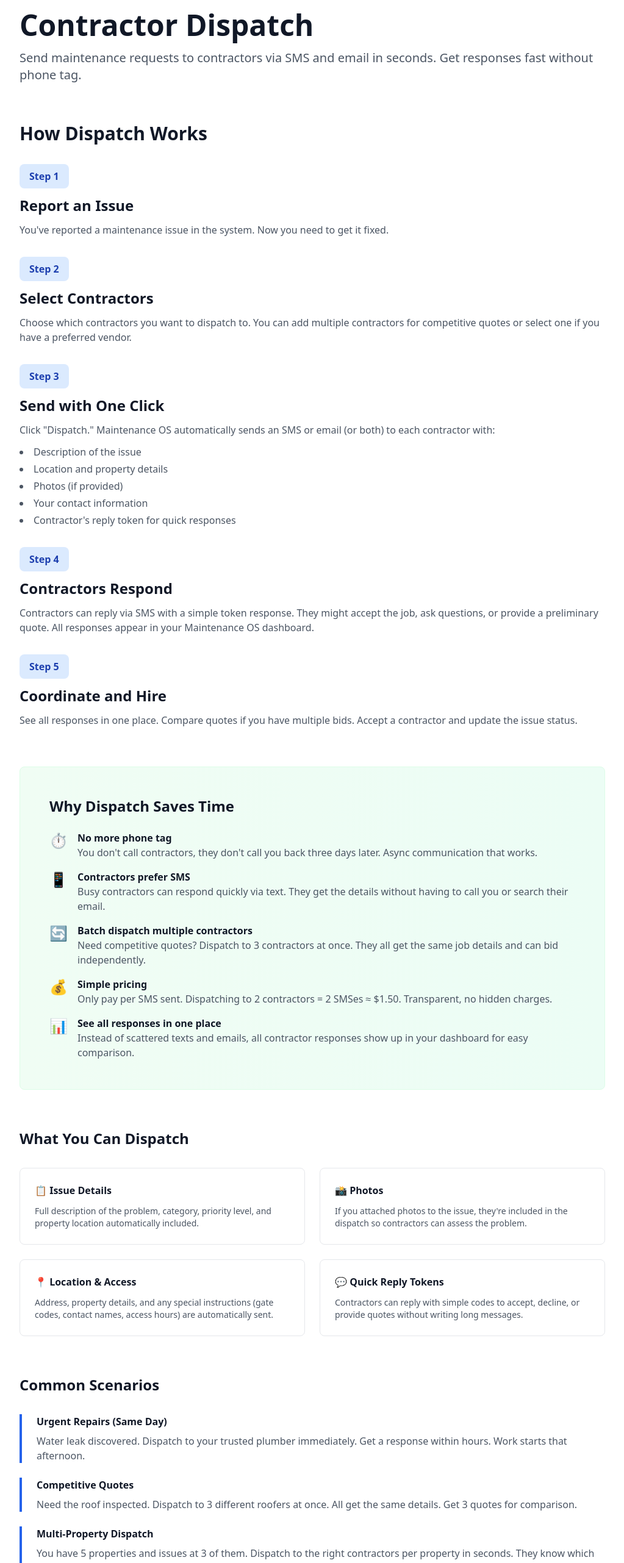
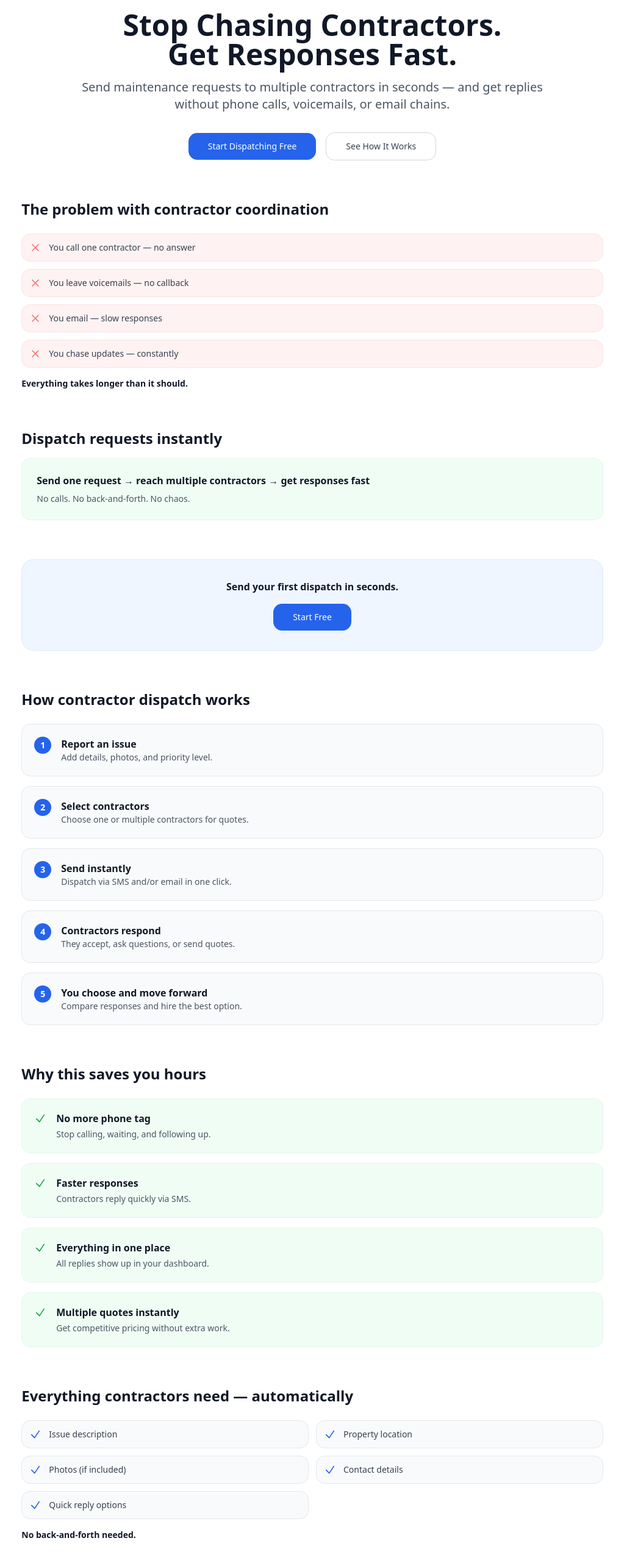
Before and after one commit to arishec/maintenance-os, a Next.js app: page /features/contractor-dispatch in a window 1280 px wide. Shown: the part 120-2683 px from the top of the page at 61% size, without its empty margins (128-1151 px from the left). Built offline with nearby package versions, Linux system fonts and the light colour scheme; no server answers.

Commit message:
Rewrite property tracking and contractor dispatch feature pages with high-conversion copy

```diff
--- a/app/features/contractor-dispatch/page.tsx
+++ b/app/features/contractor-dispatch/page.tsx
@@ -3,301 +3,364 @@
 import { PublicLayout } from '@/components/public-layout';
 
 export const metadata: Metadata = {
-  title: 'Contractor Dispatch',
+  title: 'Contractor Dispatch — Stop Chasing Contractors',
   description:
-    'Dispatch maintenance requests to contractors via SMS and email with one click. Get quick responses without phone calls or endless emails.',
+    'Send maintenance requests to multiple contractors in seconds and get replies without phone calls, voicemails, or email chains.',
   alternates: {
     canonical: '/features/contractor-dispatch',
   },
 };
 
+const problems = [
+  'You call one contractor \u2014 no answer',
+  'You leave voicemails \u2014 no callback',
+  'You email \u2014 slow responses',
+  'You chase updates \u2014 constantly',
+];
+
+const steps = [
+  {
+    number: '1',
+    title: 'Report an issue',
+    body: 'Add details, photos, and priority level.',
+  },
+  {
+    number: '2',
+    title: 'Select contractors',
+    body: 'Choose one or multiple contractors for quotes.',
+  },
+  {
+    number: '3',
+    title: 'Send instantly',
+    body: 'Dispatch via SMS and/or email in one click.',
+  },
+  {
+    number: '4',
+    title: 'Contractors respond',
+    body: 'They accept, ask questions, or send quotes.',
+  },
+  {
+    number: '5',
+    title: 'You choose and move forward',
+    body: 'Compare responses and hire the best option.',
+  },
+];
+
+const benefits = [
+  {
+    title: 'No more phone tag',
+    body: 'Stop calling, waiting, and following up.',
+  },
+  {
+    title: 'Faster responses',
+    body: 'Contractors reply quickly via SMS.',
+  },
+  {
+    title: 'Everything in one place',
+    body: 'All replies show up in your dashboard.',
+  },
+  {
+    title: 'Multiple quotes instantly',
+    body: 'Get competitive pricing without extra work.',
+  },
+];
+
+const whatGetsSent = [
+  'Issue description',
+  'Property location',
+  'Photos (if included)',
+  'Contact details',
+  'Quick reply options',
+];
+
+const useCases = [
+  {
+    title: 'Urgent repairs',
+    body: 'Dispatch immediately and get same-day responses.',
+  },
+  {
+    title: 'Getting multiple quotes',
+    body: 'Send to 3 contractors at once \u2014 compare instantly.',
+  },
+  {
+    title: 'Managing multiple properties',
+    body: 'Dispatch across properties without confusion.',
+  },
+];
+
 export default function ContractorDispatchPage() {
   return (
     <PublicLayout>
-      <main className="mx-auto max-w-5xl px-4 sm:px-6 lg:px-8 py-16">
-        {/* Header */}
-        <div className="mb-16">
-          <h1 className="text-4xl md:text-5xl font-bold text-gray-900 mb-4">
-            Contractor Dispatch
+      <main className="mx-auto max-w-5xl px-4 sm:px-6 lg:px-8 py-10 sm:py-16">
+        {/* Hero */}
+        <div className="mb-12 sm:mb-16 text-center">
+          <h1 className="text-3xl sm:text-4xl md:text-5xl font-bold text-gray-900 mb-4">
+            Stop Chasing Contractors.
+            <br className="hidden sm:block" />{' '}
+            Get Responses Fast.
           </h1>
-          <p className="text-xl text-gray-600">
-            Send maintenance requests to contractors via SMS and email in seconds. Get responses fast without
-            phone tag.
+          <p className="text-lg sm:text-xl text-gray-600 max-w-3xl mx-auto mb-8">
+            Send maintenance requests to multiple contractors in seconds &mdash;
+            and get replies without phone calls, voicemails, or email chains.
           </p>
-        </div>
-
-        {/* How It Works */}
-        <div className="mb-16">
-          <h2 className="text-3xl font-bold text-gray-900 mb-8">How Dispatch Works</h2>
-
-          <div className="space-y-8">
-            <div>
-              <div className="bg-blue-100 text-blue-800 rounded-lg px-4 py-2 inline-block font-bold mb-3">
-                Step 1
-              </div>
-              <h3 className="text-2xl font-bold text-gray-900 mb-3">Report an Issue</h3>
-              <p className="text-gray-600">
-                You've reported a maintenance issue in the system. Now you need to get it fixed.
-              </p>
-            </div>
-
-            <div>
-              <div className="bg-blue-100 text-blue-800 rounded-lg px-4 py-2 inline-block font-bold mb-3">
-                Step 2
-              </div>
-              <h3 className="text-2xl font-bold text-gray-900 mb-3">Select Contractors</h3>
-              <p className="text-gray-600">
-                Choose which contractors you want to dispatch to. You can add multiple contractors for competitive
-                quotes or select one if you have a preferred vendor.
-              </p>
-            </div>
-
-            <div>
-              <div className="bg-blue-100 text-blue-800 rounded-lg px-4 py-2 inline-block font-bold mb-3">
-                Step 3
-              </div>
-              <h3 className="text-2xl font-bold text-gray-900 mb-3">Send with One Click</h3>
-              <p className="text-gray-600">
-                Click "Dispatch." Maintenance OS automatically sends an SMS or email (or both) to each contractor
-                with:
-              </p>
-              <ul className="list-disc list-inside text-gray-600 mt-3 space-y-1">
-                <li>Description of the issue</li>
-                <li>Location and property details</li>
-                <li>Photos (if provided)</li>
-                <li>Your contact information</li>
-                <li>Contractor's reply token for quick responses</li>
-              </ul>
-            </div>
-
-            <div>
-              <div className="bg-blue-100 text-blue-800 rounded-lg px-4 py-2 inline-block font-bold mb-3">
-                Step 4
-              </div>
-              <h3 className="text-2xl font-bold text-gray-900 mb-3">Contractors Respond</h3>
-              <p className="text-gray-600">
-                Contractors can reply via SMS with a simple token response. They might accept the job, ask
-                questions, or provide a preliminary quote. All responses appear in your Maintenance OS dashboard.
-              </p>
-            </div>
-
-            <div>
-              <div className="bg-blue-100 text-blue-800 rounded-lg px-4 py-2 inline-block font-bold mb-3">
-                Step 5
-              </div>
-              <h3 className="text-2xl font-bold text-gray-900 mb-3">Coordinate and Hire</h3>
-              <p className="text-gray-600">
-                See all responses in one place. Compare quotes if you have multiple bids. Accept a contractor and
-                update the issue status.
-              </p>
-            </div>
-          </div>
-        </div>
-
-        {/* Why It Works */}
-        <div className="bg-gradient-to-r from-green-50 to-emerald-50 rounded-lg p-6 sm:p-8 lg:p-12 border border-green-100 mb-16">
-          <h2 className="text-2xl font-bold text-gray-900 mb-6">Why Dispatch Saves Time</h2>
-
-          <div className="space-y-4">
-            <div className="flex gap-4">
-              <span className="text-2xl">⏱️</span>
-              <div>
-                <h3 className="font-bold text-gray-900">No more phone tag</h3>
-                <p className="text-gray-600">
-                  You don't call contractors, they don't call you back three days later. Async communication that
-                  works.
-                </p>
-              </div>
-            </div>
-
-            <div className="flex gap-4">
-              <span className="text-2xl">📱</span>
-              <div>
-                <h3 className="font-bold text-gray-900">Contractors prefer SMS</h3>
-                <p className="text-gray-600">
-                  Busy contractors can respond quickly via text. They get the details without having to call you or
-                  search their email.
-                </p>
-              </div>
-            </div>
-
-            <div className="flex gap-4">
-              <span className="text-2xl">🔄</span>
-              <div>
-                <h3 className="font-bold text-gray-900">Batch dispatch multiple contractors</h3>
-                <p className="text-gray-600">
-                  Need competitive quotes? Dispatch to 3 contractors at once. They all get the same job details and
-                  can bid independently.
-                </p>
-              </div>
-            </div>
-
-            <div className="flex gap-4">
-              <span className="text-2xl">💰</span>
-              <div>
-                <h3 className="font-bold text-gray-900">Simple pricing</h3>
-                <p className="text-gray-600">
-                  Only pay per SMS sent. Dispatching to 2 contractors = 2 SMSes ≈ $1.50. Transparent, no hidden
-                  charges.
-                </p>
-              </div>
-            </div>
-
-            <div className="flex gap-4">
-              <span className="text-2xl">📊</span>
-              <div>
-                <h3 className="font-bold text-gray-900">See all responses in one place</h3>
-                <p className="text-gray-600">
-                  Instead of scattered texts and emails, all contractor responses show up in your dashboard for easy
-                  comparison.
-                </p>
-              </div>
-            </div>
-          </div>
-        </div>
-
-        {/* Features */}
-        <div className="mb-16">
-          <h2 className="text-2xl font-bold text-gray-900 mb-8">What You Can Dispatch</h2>
-
-          <div className="grid grid-cols-1 md:grid-cols-2 gap-6">
-            <div className="border border-gray-200 rounded-lg p-6">
-              <h3 className="font-bold text-gray-900 mb-3">📋 Issue Details</h3>
-              <p className="text-gray-600 text-sm">
-                Full description of the problem, category, priority level, and property location automatically
-                included.
-              </p>
-            </div>
-
-            <div className="border border-gray-200 rounded-lg p-6">
-              <h3 className="font-bold text-gray-900 mb-3">📸 Photos</h3>
-              <p className="text-gray-600 text-sm">
-                If you attached photos to the issue, they're included in the dispatch so contractors can assess
-                the problem.
-              </p>
-            </div>
-
-            <div className="border border-gray-200 rounded-lg p-6">
-              <h3 className="font-bold text-gray-900 mb-3">📍 Location & Access</h3>
-              <p className="text-gray-600 text-sm">
-                Address, property details, and any special instructions (gate codes, contact names, access hours)
-                are automatically sent.
-              </p>
-            </div>
-
-            <div className="border border-gray-200 rounded-lg p-6">
-              <h3 className="font-bold text-gray-900 mb-3">💬 Quick Reply Tokens</h3>
-              <p className="text-gray-600 text-sm">
-                Contractors can reply with simple codes to accept, decline, or provide quotes without writing long
-                messages.
-              </p>
-            </div>
-          </div>
-        </div>
-
-        {/* Use Cases */}
-        <div className="mb-16">
-          <h2 className="text-2xl font-bold text-gray-900 mb-8">Common Scenarios</h2>
-
-          <div className="space-y-6">
-            <div className="border-l-4 border-blue-600 pl-6">
-              <h3 className="font-bold text-gray-900 mb-2">Urgent Repairs (Same Day)</h3>
-              <p className="text-gray-600">
-                Water leak discovered. Dispatch to your trusted plumber immediately. Get a response within hours.
-                Work starts that afternoon.
-              </p>
-            </div>
-
-            <div className="border-l-4 border-blue-600 pl-6">
-              <h3 className="font-bold text-gray-900 mb-2">Competitive Quotes</h3>
-              <p className="text-gray-600">
-                Need the roof inspected. Dispatch to 3 different roofers at once. All get the same details. Get 3
-                quotes for comparison.
-              </p>
-            </div>
-
-            <div className="border-l-4 border-blue-600 pl-6">
-              <h3 className="font-bold text-gray-900 mb-2">Multi-Property Dispatch</h3>
-              <p className="text-gray-600">
-                You have 5 properties and issues at 3 of them. Dispatch to the right contractors per property in
-                seconds. They know which property they're going to.
-              </p>
-            </div>
-
-            <div className="border-l-4 border-blue-600 pl-6">
-              <h3 className="font-bold text-gray-900 mb-2">Tenant-Reported Issues</h3>
-              <p className="text-gray-600">
-                Tenant reports a broken heater via your intake form. Review the details, dispatch to HVAC
-                contractor. Tenant gets an update that it's being fixed.
-              </p>
-            </div>
-          </div>
-        </div>
-
-        {/* Related Features */}
-        <div className="mb-16">
-          <h2 className="text-2xl font-bold text-gray-900 mb-8">Works Well With</h2>
-
-          <div className="grid grid-cols-1 md:grid-cols-3 gap-6">
+          <div className="flex flex-col sm:flex-row items-center justify-center gap-4">
             <Link
-              href="/features/quote-comparison"
-              className="border border-gray-200 rounded-lg p-6 hover:shadow-lg transition-shadow"
+              href="/sign-up"
+              className="inline-flex justify-center rounded-xl bg-blue-600 px-8 py-3 text-sm font-medium text-white hover:bg-blue-700 transition-colors w-full sm:w-auto"
             >
-              <h3 className="font-bold text-gray-900 mb-2">Quote Comparison</h3>
-              <p className="text-gray-600 text-sm">Compare multiple contractor bids side by side</p>
+              Start Dispatching Free
             </Link>
-
             <Link
-              href="/features/property-maintenance-tracking"
-              className="border border-gray-200 rounded-lg p-6 hover:shadow-lg transition-shadow"
+              href="/how-it-works"
+              className="inline-flex justify-center rounded-xl border border-gray-300 bg-white px-8 py-3 text-sm font-medium text-gray-700 hover:bg-gray-50 transition-colors w-full sm:w-auto"
             >
-              <h3 className="font-bold text-gray-900 mb-2">Property Tracking</h3>
-              <p className="text-gray-600 text-sm">Report issues before dispatching to contractors</p>
-            </Link>
-
-            <Link
-              href="/features/tenant-intake"
-              className="border border-gray-200 rounded-lg p-6 hover:shadow-lg transition-shadow"
-            >
-              <h3 className="font-bold text-gray-900 mb-2">Tenant Intake</h3>
-              <p className="text-gray-600 text-sm">Collect maintenance requests from tenants, then dispatch</p>
+              See How It Works
             </Link>
           </div>
         </div>
 
-        {/* Pricing */}
-        <div className="bg-gradient-to-r from-yellow-50 to-orange-50 rounded-lg p-6 sm:p-8 lg:p-12 border border-yellow-100 mb-16">
-          <h2 className="text-2xl font-bold text-gray-900 mb-3">SMS Dispatch Pricing</h2>
-          <p className="text-gray-700 mb-6">
-            <strong>$0.50–$0.75 per SMS</strong> depending on destination and carrier. That's it. No monthly
-            minimums. You only pay for the SMSes you send.
+        {/* Problem */}
+        <section className="mb-12 sm:mb-16">
+          <h2 className="text-2xl font-bold text-gray-900 mb-6">
+            The problem with contractor coordination
+          </h2>
+          <div className="space-y-3 mb-4">
+            {problems.map((item) => (
+              <div
+                key={item}
+                className="flex items-center gap-3 rounded-xl border border-red-100 bg-red-50 p-3"
+              >
+                <svg
+                  className="h-5 w-5 flex-shrink-0 text-red-400"
+                  fill="none"
+                  viewBox="0 0 24 24"
+                  strokeWidth={2}
+                  stroke="currentColor"
+                >
+                  <path
+                    strokeLinecap="round"
+                    strokeLinejoin="round"
+                    d="M6 18L18 6M6 6l12 12"
+                  />
+                </svg>
+                <span className="text-gray-700 text-sm">{item}</span>
+              </div>
+            ))}
+          </div>
+          <p className="text-gray-900 font-bold text-sm">
+            Everything takes longer than it should.
           </p>
-          <p className="text-gray-700 mb-6">
-            <strong>Example:</strong> Dispatch to 3 contractors = 3 SMSes ≈ $2.25
-          </p>
-          <Link
-            href="/pricing"
-            className="text-blue-600 hover:text-blue-700 font-medium"
-          >
-            See full pricing →
-          </Link>
-        </div>
+        </section>
 
-        {/* CTA */}
-        <div className="bg-gradient-to-r from-blue-50 to-indigo-50 rounded-lg p-6 sm:p-8 lg:p-12 text-center border border-blue-100">
-          <h2 className="text-3xl font-bold text-gray-900 mb-3">
-            Stop playing phone tag with contractors
+        {/* Solution */}
+        <section className="mb-12 sm:mb-16">
+          <h2 className="text-2xl font-bold text-gray-900 mb-4">
+            Dispatch requests instantly
           </h2>
-          <p className="text-gray-600 mb-6 text-lg">
-            Dispatch to contractors in seconds. Get responses faster.
+          <div className="rounded-xl border border-green-100 bg-green-50 p-5 sm:p-6">
+            <p className="text-gray-900 font-bold mb-2">
+              Send one request &rarr; reach multiple contractors &rarr; get
+              responses fast
+            </p>
+            <p className="text-gray-600 text-sm">
+              No calls. No back-and-forth. No chaos.
+            </p>
+          </div>
+        </section>
+
+        {/* Early CTA */}
+        <section className="rounded-2xl bg-blue-50 border border-blue-100 p-6 sm:p-8 text-center mb-12 sm:mb-16">
+          <p className="text-gray-900 font-bold mb-1">
+            Send your first dispatch in seconds.
           </p>
           <Link
             href="/sign-up"
-            className="inline-block bg-blue-600 text-white px-8 py-3 rounded-lg hover:bg-blue-700 transition-colors font-medium"
+            className="inline-flex justify-center rounded-xl bg-blue-600 px-8 py-3 text-sm font-medium text-white hover:bg-blue-700 transition-colors mt-3"
+          >
+            Start Free
+          </Link>
+        </section>
+
+        {/* How it works */}
+        <section className="mb-12 sm:mb-16">
+          <h2 className="text-2xl font-bold text-gray-900 mb-6">
+            How contractor dispatch works
+          </h2>
+          <div className="space-y-4">
+            {steps.map((step) => (
+              <div
+                key={step.number}
+                className="flex items-start gap-4 rounded-xl border border-gray-200 bg-gray-50 p-4 sm:p-5"
+              >
+                <span className="flex h-7 w-7 flex-shrink-0 items-center justify-center rounded-full bg-blue-600 text-white text-sm font-bold">
+                  {step.number}
+                </span>
+                <div>
+                  <h3 className="font-bold text-gray-900">{step.title}</h3>
+                  <p className="text-gray-600 text-sm">{step.body}</p>
+                </div>
+              </div>
+            ))}
+          </div>
+        </section>
+
+        {/* Benefits */}
+        <section className="mb-12 sm:mb-16">
+          <h2 className="text-2xl font-bold text-gray-900 mb-6">
+            Why this saves you hours
+          </h2>
+          <div className="space-y-4">
+            {benefits.map((item) => (
+              <div
+                key={item.title}
+                className="flex items-start gap-4 rounded-xl border border-green-100 bg-green-50 p-4 sm:p-5"
+              >
+                <svg
+                  className="mt-0.5 h-5 w-5 flex-shrink-0 text-green-600"
+                  fill="none"
+                  viewBox="0 0 24 24"
+                  strokeWidth={2}
+                  stroke="currentColor"
+                >
+                  <path
+                    strokeLinecap="round"
+                    strokeLinejoin="round"
+                    d="M4.5 12.75l6 6 9-13.5"
+                  />
+                </svg>
+                <div>
+                  <h3 className="font-bold text-gray-900 mb-1">{item.title}</h3>
+                  <p className="text-gray-600 text-sm">{item.body}</p>
+                </div>
+              </div>
+            ))}
+          </div>
+        </section>
+
+        {/* What gets sent */}
+        <section className="mb-12 sm:mb-16">
+          <h2 className="text-2xl font-bold text-gray-900 mb-6">
+            Everything contractors need &mdash; automatically
+          </h2>
+          <div className="grid grid-cols-1 sm:grid-cols-2 gap-3 mb-4">
+            {whatGetsSent.map((item) => (
+              <div
+                key={item}
+                className="flex items-center gap-3 rounded-xl border border-gray-200 bg-gray-50 p-3"
+              >
+                <svg
+                  className="h-5 w-5 flex-shrink-0 text-blue-600"
+                  fill="none"
+                  viewBox="0 0 24 24"
+                  strokeWidth={2}
+                  stroke="currentColor"
+                >
+                  <path
+                    strokeLinecap="round"
+                    strokeLinejoin="round"
+                    d="M4.5 12.75l6 6 9-13.5"
+                  />
+                </svg>
+                <span className="text-gray-700 text-sm">{item}</span>
+              </div>
+            ))}
+          </div>
+          <p className="text-gray-900 font-bold text-sm">
+            No back-and-forth needed.
+          </p>
+        </section>
+
+        {/* Use cases */}
+        <section className="mb-12 sm:mb-16">
+          <h2 className="text-2xl font-bold text-gray-900 mb-6">
+            Common scenarios
+          </h2>
+          <div className="space-y-4">
+            {useCases.map((item) => (
+              <div
+                key={item.title}
+                className="border border-gray-200 rounded-xl p-5"
+              >
+                <h3 className="font-bold text-gray-900 mb-1">{item.title}</h3>
+                <p className="text-gray-600 text-sm">{item.body}</p>
+              </div>
+            ))}
+          </div>
+        </section>
+
+        {/* Pricing */}
+        <section className="rounded-2xl border border-blue-100 bg-blue-50 p-6 sm:p-8 lg:p-10 mb-12 sm:mb-16">
+          <h2 className="text-2xl font-bold text-gray-900 mb-4">
+            Simple, pay-as-you-go pricing
+          </h2>
+          <div className="space-y-3 max-w-xl">
+            <p className="text-gray-900">
+              <span className="font-bold text-lg">$0.50&ndash;$0.75 per SMS</span>
+            </p>
+            <p className="text-gray-600 text-sm">
+              No monthly fees. No minimums.
+            </p>
+            <p className="text-gray-700 text-sm">
+              <span className="font-bold">Example:</span> Send to 3 contractors
+              &rarr; about $2 total.
+            </p>
+            <p className="text-gray-900 font-bold text-sm">
+              Only pay when you use it.
+            </p>
+          </div>
+        </section>
+
+        {/* Related features */}
+        <section className="mb-12 sm:mb-16">
+          <h2 className="text-2xl font-bold text-gray-900 mb-6">
+            Works even better with
+          </h2>
+          <div className="grid grid-cols-1 sm:grid-cols-3 gap-4">
+            <Link
+              href="/features/quote-comparison"
+              className="border border-gray-200 rounded-xl p-5 hover:shadow-lg transition-shadow"
+            >
+              <h3 className="font-bold text-gray-900 mb-1">Quote Comparison</h3>
+              <p className="text-gray-600 text-sm">
+                Compare contractor bids side by side.
+              </p>
+            </Link>
+            <Link
+              href="/features/property-maintenance-tracking"
+              className="border border-gray-200 rounded-xl p-5 hover:shadow-lg transition-shadow"
+            >
+              <h3 className="font-bold text-gray-900 mb-1">Property Tracking</h3>
+              <p className="text-gray-600 text-sm">
+                Track issues before and after dispatch.
+              </p>
+            </Link>
+            <Link
+              href="/features/tenant-intake"
+              className="border border-gray-200 rounded-xl p-5 hover:shadow-lg transition-shadow"
+            >
+              <h3 className="font-bold text-gray-900 mb-1">Tenant Intake</h3>
+              <p className="text-gray-600 text-sm">
+                Collect requests, then dispatch instantly.
+              </p>
+            </Link>
+          </div>
+        </section>
+
+        {/* Final CTA */}
+        <section className="rounded-2xl bg-blue-50 border border-blue-100 p-6 sm:p-8 md:p-12 text-center">
+          <h2 className="text-xl sm:text-2xl font-bold text-gray-900 mb-3">
+            Start getting faster contractor responses today
+          </h2>
+          <p className="text-gray-600 mb-6">
+            Dispatch in seconds. Get replies faster. Fix issues sooner.
+          </p>
+          <Link
+            href="/sign-up"
+            className="inline-flex justify-center rounded-xl bg-blue-600 px-8 py-3 text-sm font-medium text-white hover:bg-blue-700 transition-colors"
           >
             Get Started Free
           </Link>
-        </div>
+        </section>
       </main>
     </PublicLayout>
   );
```
